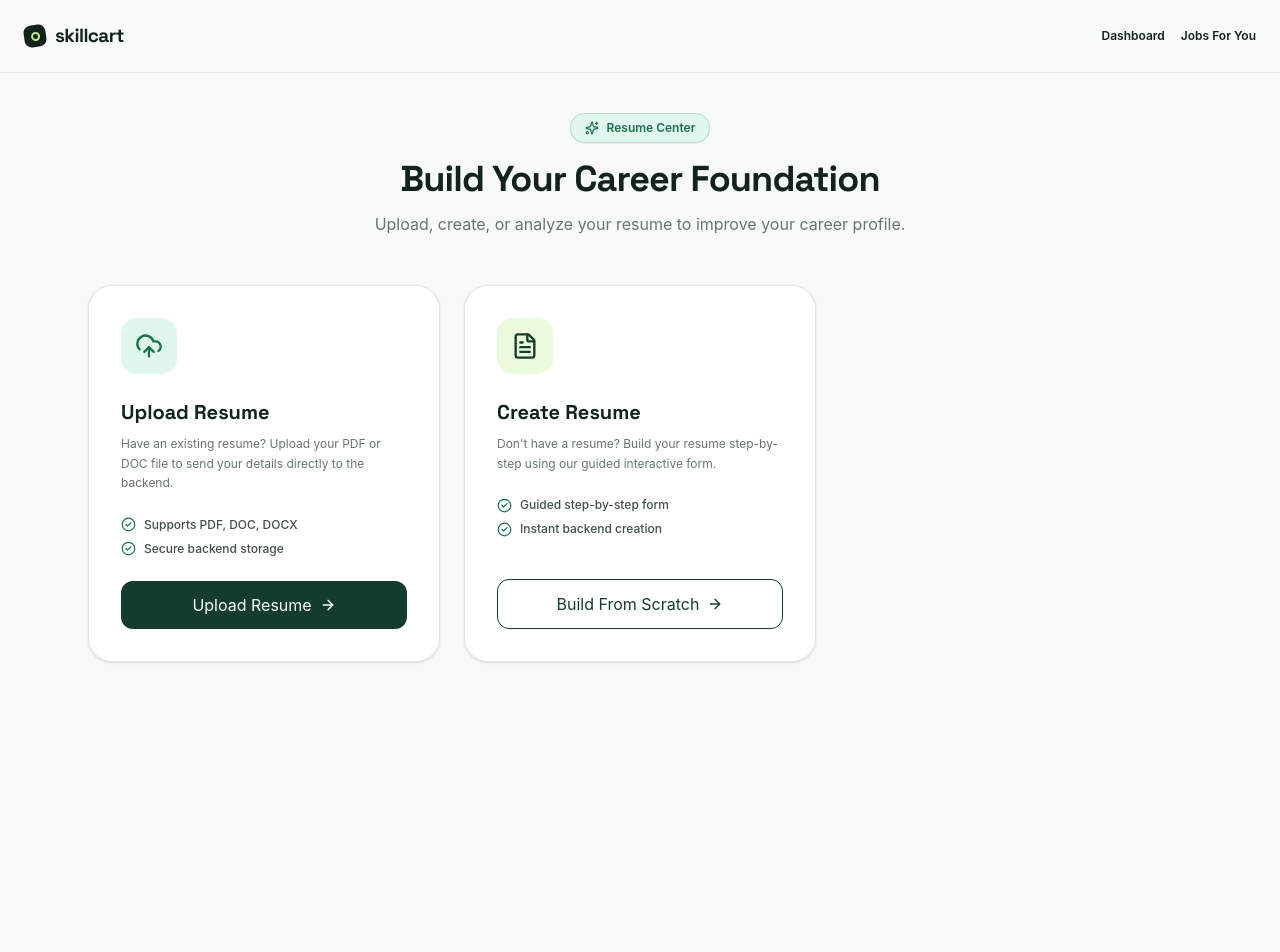
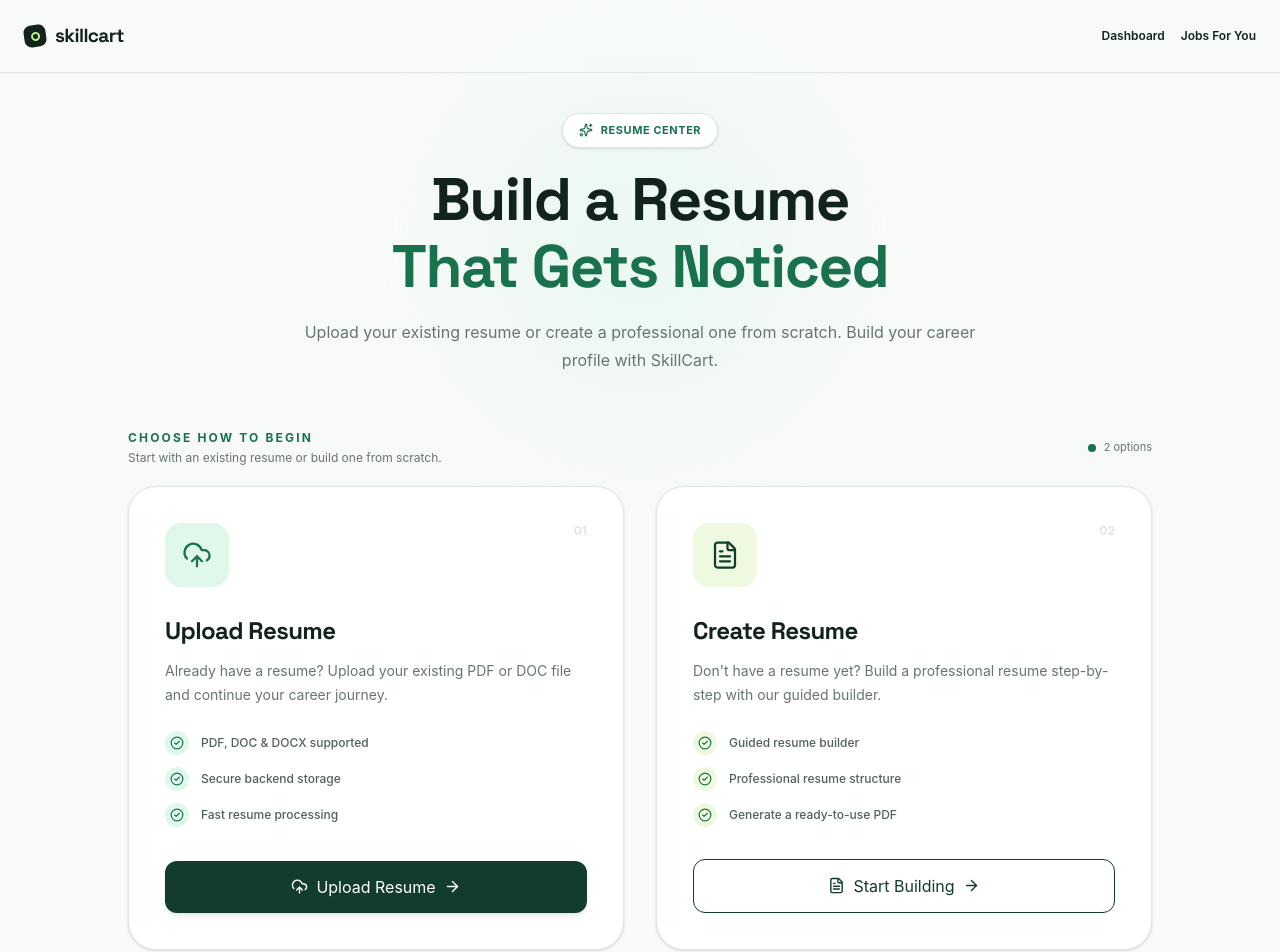
Before and after one commit to Divesh455/SkillCart-1, a React (Vite) app: page /resume in a window 1280 px wide. Shown: the top 952 px of the page. Before the commit the page ends 800 px from the top, so only its background shows below. Built offline with nearby package versions, Linux system fonts and the light colour scheme; sample sign-in values are in the browser's storage.

Commit message:
fix following feed api

```diff
--- a/src/components/common/Feed.jsx
+++ b/src/components/common/Feed.jsx
@@ -186,7 +186,7 @@ export default function Feed({ newPost }) {
             }`}
           >
             <Globe size={15} />
-            <span>All Posts</span>
+            <span>Gigs</span>
           </button>
 
           <button
@@ -199,7 +199,7 @@ export default function Feed({ newPost }) {
             }`}
           >
             <Users size={15} />
-            <span>Following</span>
+            <span>Circle</span>
           </button>
         </div>
 
--- a/src/pages/Resume/ResumePage.jsx
+++ b/src/pages/Resume/ResumePage.jsx
@@ -1380,27 +1380,40 @@ export default function ResumePage() {
       {/* MAIN */}
       {/* --------------------------------------------------------------------- */}
 
-      <main className="max-w-6xl mx-auto px-6 pt-10">
+      <main className="max-w-7xl mx-auto px-5 sm:px-6 pt-8 sm:pt-10">
 
         {/* ------------------------------------------------------------------- */}
         {/* TOP HEADER */}
         {/* ------------------------------------------------------------------- */}
 
         {mode !== "analyze_success" && (
-          <div className="text-center max-w-3xl mx-auto mb-12">
-            <div className="inline-flex items-center gap-2 px-3.5 py-1.5 rounded-full bg-[#dff8eb] text-[#19714e] text-xs font-semibold mb-4 border border-[#19714e]/20 shadow-2xs">
+          <motion.div
+            initial={{ opacity: 0, y: 20 }}
+            animate={{ opacity: 1, y: 0 }}
+            transition={{ duration: 0.5 }}
+            className="relative text-center max-w-3xl mx-auto mb-10 sm:mb-14"
+          >
+            <div className="absolute left-1/2 top-1/2 -translate-x-1/2 -translate-y-1/2 w-72 h-72 bg-[#dff8eb]/50 blur-3xl rounded-full pointer-events-none" />
+
+            <div className="relative">
+              <div className="inline-flex items-center gap-2 px-4 py-2 rounded-full bg-white border border-[#dfe7e2] text-[#19714e] text-[11px] font-bold uppercase tracking-wider mb-5 shadow-sm">
                 <Sparkles size={14} />
                 Resume Center
               </div>
 
-            <h1 className="text-3xl sm:text-4xl font-bold font-['Space_Grotesk'] text-[#12221d] tracking-tight">
-              Build Your Career Foundation
+              <h1 className="text-4xl sm:text-5xl lg:text-6xl font-bold font-['Space_Grotesk'] text-[#12221d] tracking-tight leading-[1.05]">
+                Build a Resume
+                <span className="block text-[#19714e] mt-1">
+                  That Gets Noticed
+                </span>
               </h1>
 
-            <p className="text-sm sm:text-base text-[#68756f] mt-3 leading-relaxed">
-              Upload, create, or analyze your resume to improve your career profile.
+              <p className="text-sm sm:text-base text-[#68756f] mt-5 leading-7 max-w-2xl mx-auto">
+                Upload your existing resume or create a professional one
+                from scratch. Build your career profile with SkillCart.
               </p>
             </div>
+          </motion.div>
         )}
 
         {/* ------------------------------------------------------------------- */}
@@ -1409,7 +1422,7 @@ export default function ResumePage() {
 
         {activeDownloadUrl &&
           mode === "select" && (
-            <div className="max-w-4xl mx-auto mb-8 p-4.5 rounded-2xl bg-[#dff8eb] border border-[#19714e]/30 flex flex-col sm:flex-row items-center justify-between gap-4 shadow-xs">
+            <div className="w-full max-w-5xl mx-auto mb-8 p-4.5 rounded-2xl bg-[#dff8eb] border border-[#19714e]/30 flex flex-col sm:flex-row items-center justify-between gap-4 shadow-xs">
               <div className="flex items-center gap-3 overflow-hidden">
                 <div className="w-10 h-10 rounded-xl bg-[#19714e] text-white flex items-center justify-center shrink-0 shadow-xs">
                   <FileText size={20} />
@@ -1452,194 +1465,229 @@ export default function ResumePage() {
             variants={staggerContainer}
             initial="hidden"
             animate="visible"
-            className="grid grid-cols-1 md:grid-cols-3 gap-6 max-w-6xl mx-auto"
-          >
-
-            {/* Upload Resume */}
+            className="relative left-1/2 -translate-x-1/2 w-screen max-w-none px-5 sm:px-6"
+          >
+            <div className="max-w-5xl mx-auto">
             <motion.div
               variants={fadeIn}
-              whileHover={{ y: -4 }}
-              className="bg-white border border-[#dfe7e2] hover:border-[#19714e] rounded-3xl p-8 shadow-sm hover:shadow-xl hover:shadow-[#123c2c]/5 transition-all duration-300 flex flex-col justify-between group cursor-pointer"
-              onClick={() =>
-                setMode("upload")
-              }
+              className="flex items-center justify-between mb-5"
             >
               <div>
-                <div className="w-14 h-14 rounded-2xl bg-[#dff8eb] text-[#19714e] flex items-center justify-center mb-6 group-hover:scale-110 transition-transform">
-                  <UploadCloud size={28} />
-                </div>
-
-                <h3 className="text-xl font-bold text-[#12221d] font-['Space_Grotesk'] mb-2">
+                <p className="text-xs font-bold uppercase tracking-[0.18em] text-[#19714e]">
+                  Choose how to begin
+                </p>
+                <p className="text-xs text-[#68756f] mt-1">
+                  Start with an existing resume or build one from scratch.
+                </p>
+              </div>
+
+              <div className="hidden sm:flex items-center gap-2 text-[11px] text-[#68756f]">
+                <span className="w-2 h-2 rounded-full bg-[#19714e]" />
+                2 options
+              </div>
+            </motion.div>
+
+            <div className="grid grid-cols-1 md:grid-cols-2 gap-6 lg:gap-8">
+              {/* ============================================================= */}
+              {/* UPLOAD RESUME */}
+              {/* ============================================================= */}
+              <motion.div
+                variants={fadeIn}
+                whileHover={{ y: -6 }}
+                transition={{ duration: 0.25 }}
+                onClick={() => setMode("upload")}
+                className="group relative overflow-hidden bg-white border border-[#dfe7e2] hover:border-[#19714e]/60 rounded-[28px] p-7 sm:p-9 shadow-sm hover:shadow-xl hover:shadow-[#123c2c]/10 transition-all duration-300 cursor-pointer min-h-[390px] flex flex-col"
+              >
+                <div className="absolute -right-16 -top-16 w-40 h-40 rounded-full bg-[#dff8eb]/60 blur-2xl opacity-0 group-hover:opacity-100 transition-opacity duration-500" />
+
+                <div className="relative flex flex-col h-full">
+                  <div className="flex items-start justify-between">
+                    <div className="w-16 h-16 rounded-2xl bg-[#dff8eb] text-[#19714e] flex items-center justify-center group-hover:scale-105 group-hover:bg-[#19714e] group-hover:text-white transition-all duration-300">
+                      <UploadCloud size={30} strokeWidth={1.8} />
+                    </div>
+
+                    <span className="text-xs font-bold text-[#dfe7e2] group-hover:text-[#b8d7ca] transition-colors">
+                      01
+                    </span>
+                  </div>
+
+                  <div className="mt-7">
+                    <h3 className="text-2xl font-bold font-['Space_Grotesk'] text-[#12221d] tracking-tight">
                       Upload Resume
                     </h3>
 
-                <p className="text-xs text-[#68756f] leading-relaxed mb-6">
-                  Have an existing resume? Upload your PDF or DOC file to send your details directly to the backend.
+                    <p className="text-sm text-[#68756f] leading-6 mt-3 max-w-md">
+                      Already have a resume? Upload your existing PDF or DOC
+                      file and continue your career journey.
                     </p>
-
-                <div className="space-y-2 mb-6">
-                  <div className="flex items-center gap-2 text-xs text-[#12221d]/80 font-medium">
-                    <CheckCircle2
-                      size={15}
-                      className="text-[#19714e]"
-                    />
-                    <span>
-                      Supports PDF, DOC, DOCX
-                    </span>
-                  </div>
-
-                  <div className="flex items-center gap-2 text-xs text-[#12221d]/80 font-medium">
-                    <CheckCircle2
-                      size={15}
-                      className="text-[#19714e]"
-                    />
-                    <span>
+                  </div>
+
+                  <div className="mt-6 space-y-3">
+                    <div className="flex items-center gap-3">
+                      <div className="w-6 h-6 rounded-full bg-[#dff8eb] flex items-center justify-center shrink-0">
+                        <CheckCircle2 size={14} className="text-[#19714e]" />
+                      </div>
+                      <span className="text-xs font-medium text-[#52615a]">
+                        PDF, DOC & DOCX supported
+                      </span>
+                    </div>
+
+                    <div className="flex items-center gap-3">
+                      <div className="w-6 h-6 rounded-full bg-[#dff8eb] flex items-center justify-center shrink-0">
+                        <CheckCircle2 size={14} className="text-[#19714e]" />
+                      </div>
+                      <span className="text-xs font-medium text-[#52615a]">
                         Secure backend storage
                       </span>
                     </div>
-                </div>
-              </div>
-
+
+                    <div className="flex items-center gap-3">
+                      <div className="w-6 h-6 rounded-full bg-[#dff8eb] flex items-center justify-center shrink-0">
+                        <CheckCircle2 size={14} className="text-[#19714e]" />
+                      </div>
+                      <span className="text-xs font-medium text-[#52615a]">
+                        Fast resume processing
+                      </span>
+                    </div>
+                  </div>
+
+                  <div className="mt-auto pt-8">
                     <button
                       type="button"
-                className="w-full py-3 rounded-xl bg-[#123c2c] group-hover:bg-[#19714e] text-white text-xs font-semibold flex items-center justify-center gap-2 transition-colors shadow-xs"
-              >
-                <span>
-                  Upload Resume
-                </span>
-
-                <ArrowRight size={16} />
+                      onClick={(e) => {
+                        e.stopPropagation();
+                        setMode("upload");
+                      }}
+                      className="w-full py-3.5 px-5 rounded-xl bg-[#123c2c] hover:bg-[#19714e] text-white text-sm font-bold flex items-center justify-center gap-2 transition-all duration-300 shadow-md shadow-[#123c2c]/10"
+                    >
+                      <UploadCloud size={17} />
+                      <span>Upload Resume</span>
+                      <ArrowRight size={17} className="transition-transform duration-300 group-hover:translate-x-1" />
                     </button>
+                  </div>
+                </div>
               </motion.div>
 
-            {/* Create Resume */}
+              {/* ============================================================= */}
+              {/* CREATE RESUME */}
+              {/* ============================================================= */}
               <motion.div
                 variants={fadeIn}
-              whileHover={{ y: -4 }}
-              className="bg-white border border-[#dfe7e2] hover:border-[#19714e] rounded-3xl p-8 shadow-sm hover:shadow-xl hover:shadow-[#123c2c]/5 transition-all duration-300 flex flex-col justify-between group cursor-pointer"
-              onClick={() =>
-                setMode("create")
-              }
-            >
-              <div>
-                <div className="w-14 h-14 rounded-2xl bg-[#b9ef84]/30 text-[#123c2c] flex items-center justify-center mb-6 group-hover:scale-110 transition-transform">
-                  <FileText size={28} />
-                </div>
-
-                <h3 className="text-xl font-bold text-[#12221d] font-['Space_Grotesk'] mb-2">
+                whileHover={{ y: -6 }}
+                transition={{ duration: 0.25 }}
+                onClick={() => setMode("create")}
+                className="group relative overflow-hidden bg-white border border-[#dfe7e2] hover:border-[#19714e]/60 rounded-[28px] p-7 sm:p-9 shadow-sm hover:shadow-xl hover:shadow-[#123c2c]/10 transition-all duration-300 cursor-pointer min-h-[390px] flex flex-col"
+              >
+                <div className="absolute -right-16 -top-16 w-40 h-40 rounded-full bg-[#b9ef84]/25 blur-2xl opacity-0 group-hover:opacity-100 transition-opacity duration-500" />
+
+                <div className="relative flex flex-col h-full">
+                  <div className="flex items-start justify-between">
+                    <div className="w-16 h-16 rounded-2xl bg-[#eef9df] text-[#123c2c] flex items-center justify-center group-hover:scale-105 group-hover:bg-[#123c2c] group-hover:text-white transition-all duration-300">
+                      <FileText size={30} strokeWidth={1.8} />
+                    </div>
+
+                    <span className="text-xs font-bold text-[#dfe7e2] group-hover:text-[#b8d7ca] transition-colors">
+                      02
+                    </span>
+                  </div>
+
+                  <div className="mt-7">
+                    <h3 className="text-2xl font-bold font-['Space_Grotesk'] text-[#12221d] tracking-tight">
                       Create Resume
                     </h3>
 
-                <p className="text-xs text-[#68756f] leading-relaxed mb-6">
-                  Don't have a resume? Build your resume step-by-step using our guided interactive form.
+                    <p className="text-sm text-[#68756f] leading-6 mt-3 max-w-md">
+                      Don't have a resume yet? Build a professional resume
+                      step-by-step with our guided builder.
                     </p>
-
-                <div className="space-y-2 mb-6">
-                  <div className="flex items-center gap-2 text-xs text-[#12221d]/80 font-medium">
-                    <CheckCircle2
-                      size={15}
-                      className="text-[#19714e]"
-                    />
-                    <span>
-                      Guided step-by-step form
-                    </span>
-                  </div>
-
-                  <div className="flex items-center gap-2 text-xs text-[#12221d]/80 font-medium">
-                    <CheckCircle2
-                      size={15}
-                      className="text-[#19714e]"
-                    />
-                    <span>
-                      Instant backend creation
-                    </span>
-                  </div>
-                </div>
-              </div>
-
+                  </div>
+
+                  <div className="mt-6 space-y-3">
+                    <div className="flex items-center gap-3">
+                      <div className="w-6 h-6 rounded-full bg-[#eef9df] flex items-center justify-center shrink-0">
+                        <CheckCircle2 size={14} className="text-[#19714e]" />
+                      </div>
+                      <span className="text-xs font-medium text-[#52615a]">
+                        Guided resume builder
+                      </span>
+                    </div>
+
+                    <div className="flex items-center gap-3">
+                      <div className="w-6 h-6 rounded-full bg-[#eef9df] flex items-center justify-center shrink-0">
+                        <CheckCircle2 size={14} className="text-[#19714e]" />
+                      </div>
+                      <span className="text-xs font-medium text-[#52615a]">
+                        Professional resume structure
+                      </span>
+                    </div>
+
+                    <div className="flex items-center gap-3">
+                      <div className="w-6 h-6 rounded-full bg-[#eef9df] flex items-center justify-center shrink-0">
+                        <CheckCircle2 size={14} className="text-[#19714e]" />
+                      </div>
+                      <span className="text-xs font-medium text-[#52615a]">
+                        Generate a ready-to-use PDF
+                      </span>
+                    </div>
+                  </div>
+
+                  <div className="mt-auto pt-8">
                     <button
                       type="button"
-                className="w-full py-3 rounded-xl bg-white border border-[#123c2c] text-[#123c2c] group-hover:bg-[#123c2c] group-hover:text-white text-xs font-semibold flex items-center justify-center gap-2 transition-colors shadow-xs"
-              >
-                <span>
-                  Build From Scratch
-                </span>
-
-                <ArrowRight size={16} />
+                      onClick={(e) => {
+                        e.stopPropagation();
+                        setMode("create");
+                      }}
+                      className="w-full py-3.5 px-5 rounded-xl bg-white border border-[#123c2c] text-[#123c2c] hover:bg-[#123c2c] hover:text-white text-sm font-bold flex items-center justify-center gap-2 transition-all duration-300"
+                    >
+                      <FileText size={17} />
+                      <span>Start Building</span>
+                      <ArrowRight size={17} className="transition-transform duration-300 group-hover:translate-x-1" />
                     </button>
+                  </div>
+                </div>
               </motion.div>
-
-            {/* Analyze Resume */}
-            {/* <motion.div
+            </div>
+
+            {/* Resume journey */}
+            <motion.div
               variants={fadeIn}
-              whileHover={{ y: -4 }}
-              className="bg-white border border-[#dfe7e2] hover:border-[#19714e] rounded-3xl p-8 shadow-sm hover:shadow-xl hover:shadow-[#123c2c]/5 transition-all duration-300 flex flex-col justify-between group cursor-pointer"
-              onClick={() => {
-                setAnalyzeFile(null);
-                setAnalysisResult(null);
-                setErrorMessage("");
-                setMode("analyze");
-              }}
-             >
-              <div>
-                <div className="w-14 h-14 rounded-2xl bg-[#dff8eb] text-[#19714e] flex items-center justify-center mb-6 group-hover:scale-110 transition-transform">
-                  <Sparkles size={28} />
-                </div>
-
-                <h3 className="text-xl font-bold text-[#12221d] font-['Space_Grotesk'] mb-2">
-                  Analyze Resume
-                </h3>
-
-                <p className="text-xs text-[#68756f] leading-relaxed mb-6">
-                  Upload your resume and get AI-powered feedback, ATS scoring, strengths, weaknesses, and improvement suggestions.
-                </p>
-
-                <div className="space-y-2 mb-6">
-                  <div className="flex items-center gap-2 text-xs text-[#12221d]/80 font-medium">
-                    <CheckCircle2
-                      size={15}
-                      className="text-[#19714e]"
-                    />
-                    <span>
-                      ATS Resume Score
-                    </span>
-                  </div>
-
-                  <div className="flex items-center gap-2 text-xs text-[#12221d]/80 font-medium">
-                    <CheckCircle2
-                      size={15}
-                      className="text-[#19714e]"
-                    />
-                    <span>
-                      Grammar & Structure
-                    </span>
-                  </div>
-
-                  <div className="flex items-center gap-2 text-xs text-[#12221d]/80 font-medium">
-                    <CheckCircle2
-                      size={15}
-                      className="text-[#19714e]"
-                    />
-                    <span>
-                      AI Recommendations
-                    </span>
-                  </div>
-                </div>
-              </div>
-
-              <button
-                type="button"
-                className="w-full py-3 rounded-xl bg-white border border-[#123c2c] text-[#123c2c] group-hover:bg-[#123c2c] group-hover:text-white text-xs font-semibold flex items-center justify-center gap-2 transition-colors shadow-xs"
-              >
-                <Sparkles size={15} />
-
-                <span>
-                  Analyze Resume
-                </span>
-
-                <ArrowRight size={16} />
-              </button>
-            </motion.div> */}
+              className="mt-8 flex items-center justify-center"
+            >
+              <div className="inline-flex items-center gap-3 px-5 py-3 rounded-2xl bg-white/70 border border-[#dfe7e2]">
+                <div className="flex items-center gap-2">
+                  <span className="w-7 h-7 rounded-full bg-[#dff8eb] text-[#19714e] flex items-center justify-center text-[10px] font-bold">
+                    1
+                  </span>
+                  <span className="text-[11px] font-semibold text-[#52615a]">
+                    Choose
+                  </span>
+                </div>
+
+                <ArrowRight size={13} className="text-[#b1bdb7]" />
+
+                <div className="flex items-center gap-2">
+                  <span className="w-7 h-7 rounded-full bg-[#dff8eb] text-[#19714e] flex items-center justify-center text-[10px] font-bold">
+                    2
+                  </span>
+                  <span className="text-[11px] font-semibold text-[#52615a]">
+                    Build
+                  </span>
+                </div>
+
+                <ArrowRight size={13} className="text-[#b1bdb7]" />
+
+                <div className="flex items-center gap-2">
+                  <span className="w-7 h-7 rounded-full bg-[#dff8eb] text-[#19714e] flex items-center justify-center text-[10px] font-bold">
+                    3
+                  </span>
+                  <span className="text-[11px] font-semibold text-[#52615a]">
+                    Apply
+                  </span>
+                </div>
+              </div>
+            </motion.div>
+            </div>
           </motion.div>
         )}
 
--- a/src/services/socialService.js
+++ b/src/services/socialService.js
@@ -43,7 +43,7 @@ const socialService = {
 
   getMyFollowingPosts: (page = 0, size = 50) =>
     socialApi.get(
-      `/api/social/posts/my?page=${page}&size=${size}`
+      `/api/social/feed/my?page=${page}&size=${size}`
     ),
 
   // =====================================
```
Lines whose indentation alone changed are shown as unchanged.
